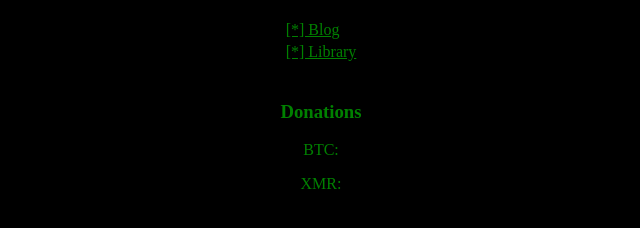
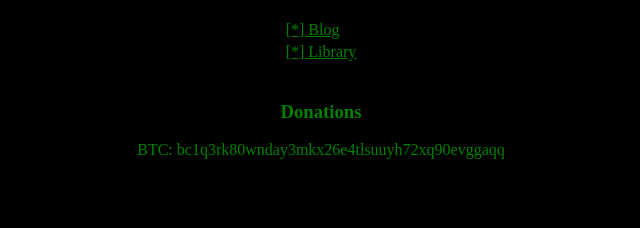
Before and after one commit to BelethDev/belethdev.github.io, a plain HTML site: page index.html in a window 1280 px wide. Shown: the part 330-558 px from the top of the page, without its empty margins (319-959 px from the left). Drawn offline with Linux system fonts and the light colour scheme.

Commit message:
Update index.html

```diff
--- a/index.html
+++ b/index.html
@@ -26,8 +26,7 @@
          </table>
          <br>
          <h3>Donations</h3>
-         <p>BTC: </p>
-         <p>XMR: </p>
+         <p>BTC: bc1q3rk80wnday3mkx26e4tlsuuyh72xq90evggaqq</p>
         </center>
     </body>
 </html>
```
